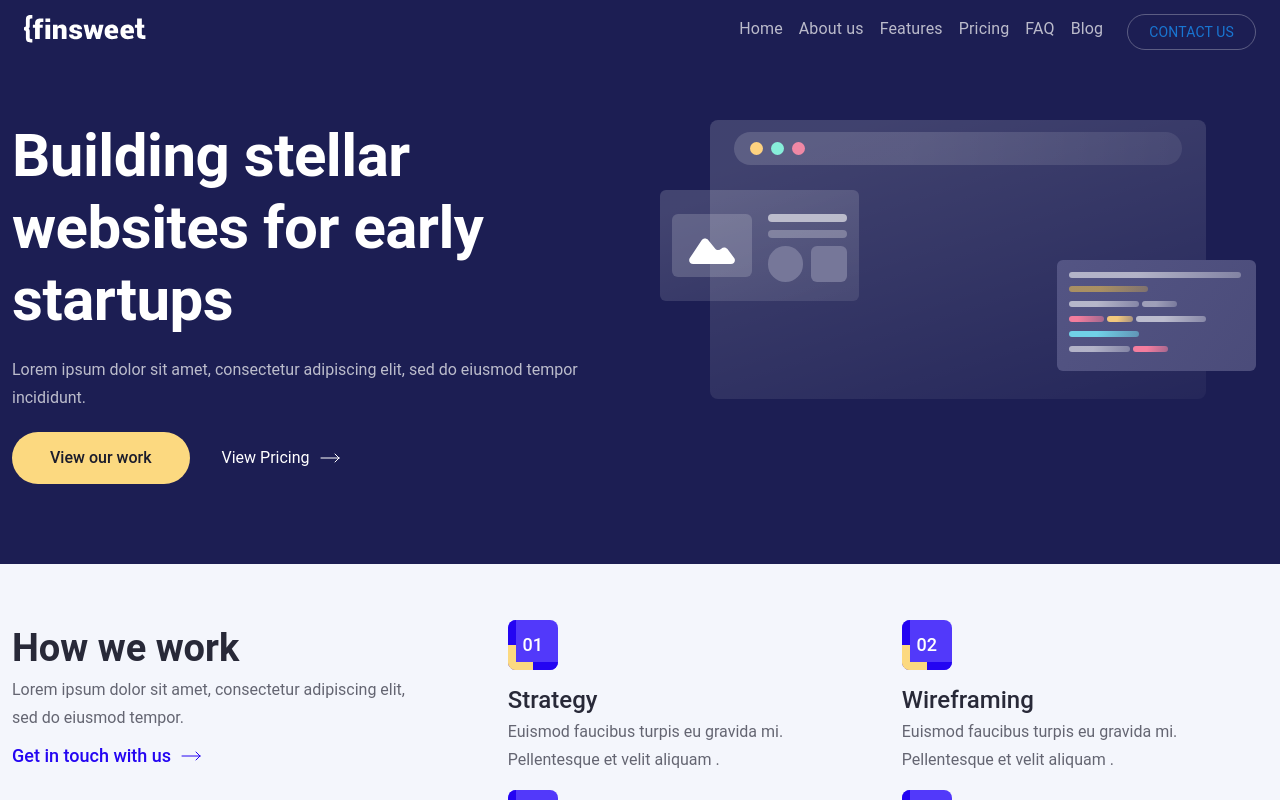
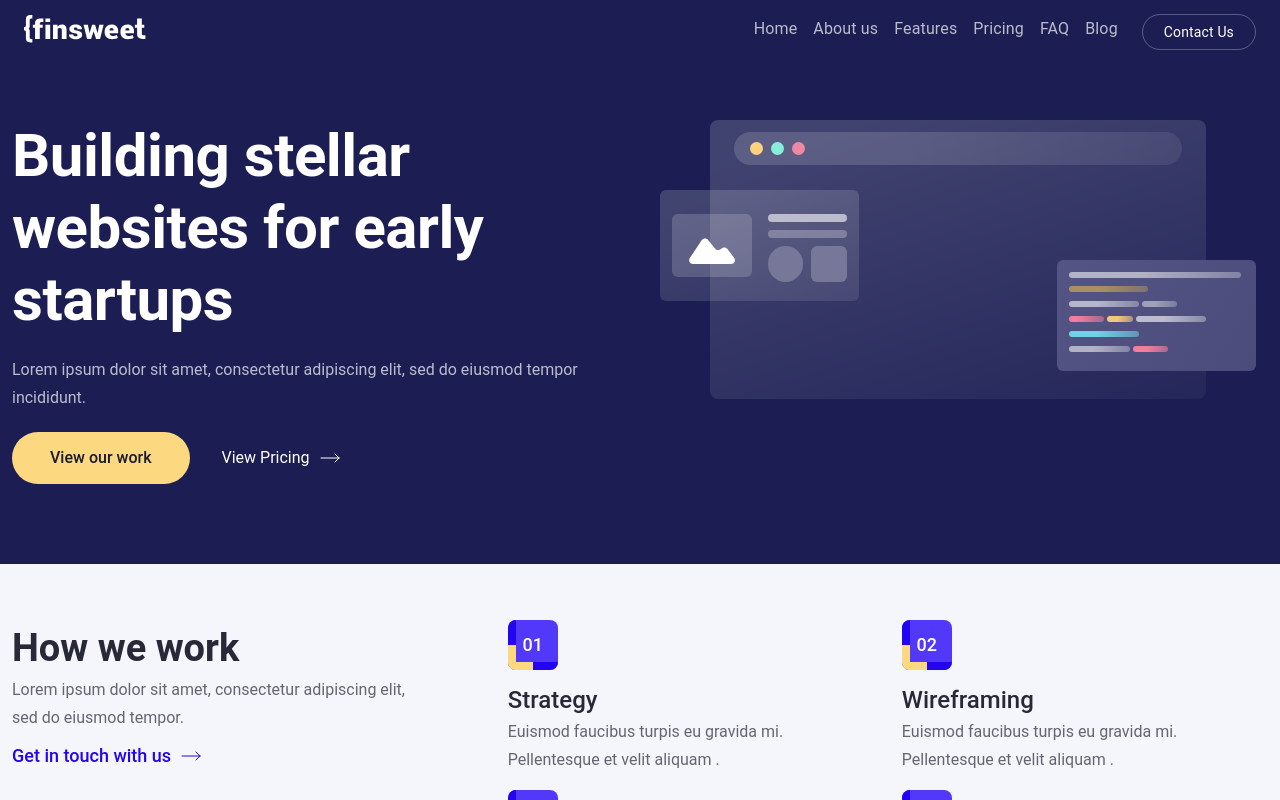
Before and after one commit to halimyusuf/finsweet-clone, a Next.js app: page / in a window 1280 px wide. Shown: the top 800 px of the page. Built offline with nearby package versions, Linux system fonts and the light colour scheme.

Commit message:
chore: removed tailwind classes from mui components

```diff
--- a/components/layout/Navbar.js
+++ b/components/layout/Navbar.js
@@ -62,21 +62,31 @@ function Navbar() {
           >
             {navItems.map((page) => (
               <Link href="/" key={page.label} passHref>
-                <Typography variant="body1" gutterBottom>
-                  <div className="mr-4 text-[#bbbbcb] cursor-pointer hover:text-white">
-                    {page.label}
-                  </div>
+                <Typography
+                  variant="body1"
+                  gutterBottom
+                  sx={{
+                    marginRight: "1rem",
+                    color: "#bbbbcb",
+                    cursor: "pointer",
+                    "&:hover": { color: "white" },
+                  }}
+                >
+                  {page.label}
                 </Typography>
               </Link>
             ))}
             <div className="ml-2">
               <Button
                 size="large"
-                className="text-white capitalize border border-slate-300 hover:border-slate-400"
                 variant="outlined"
                 sx={{
+                  color: "white",
                   borderRadius: "999px",
                   border: "1px solid rgba(187, 187, 203, 0.4)",
+                  textTransform: "capitalize",
+                  // border: "1px solid rgb(203 213 225)",
+                  "&:hover": { border: "1px solid rgb(203 213 225)" },
                 }}
               >
                 <Typography variant="body2">Contact Us</Typography>
```
